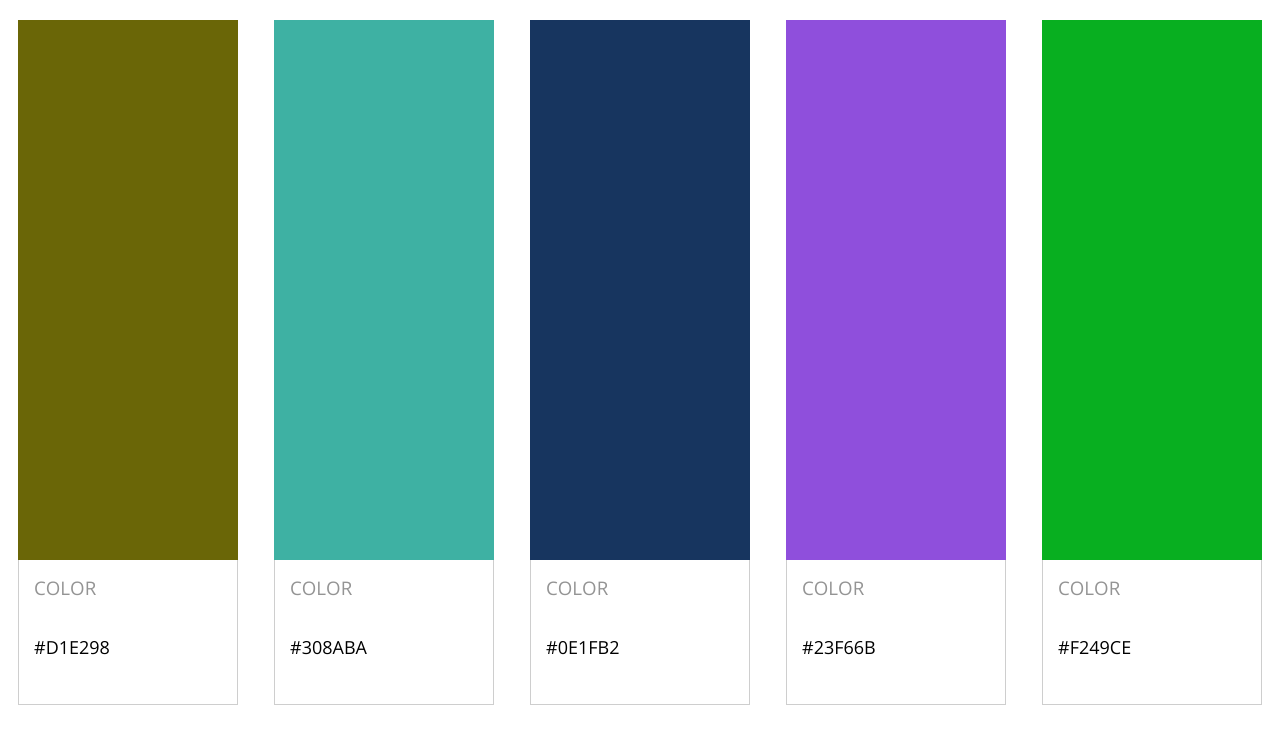
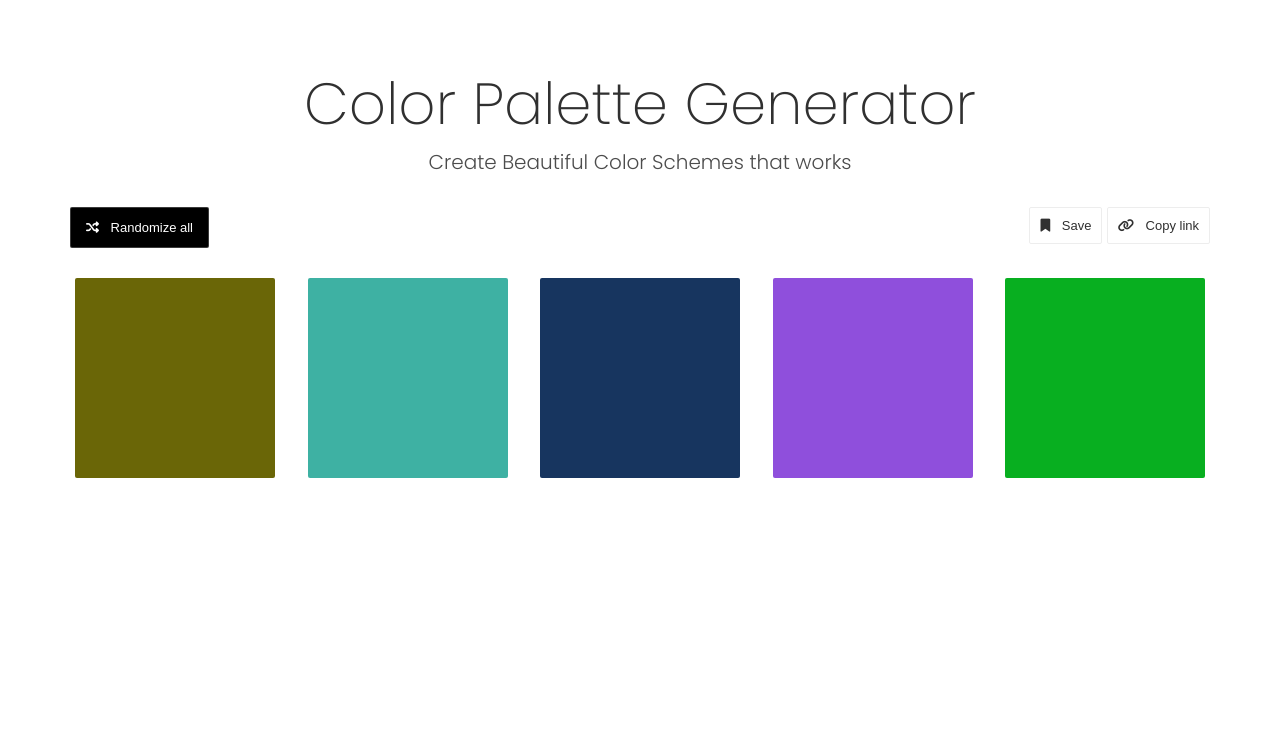
Before and after one commit to Makavetskaya/color-generation, a website built with webpack: page src/index.html in a window 1280 px wide. Built offline with nearby package versions, Linux system fonts and the light colour scheme.

Commit message:
redesing

```diff
--- a/src/app/generatorColors.js
+++ b/src/app/generatorColors.js
@@ -1,8 +1,10 @@
 const colorBlock = document.querySelectorAll('.color')
 const cols = document.querySelectorAll('.col')
-const hexCode = document.querySelectorAll('p')
+const hexCode = document.querySelectorAll('.hex')
 const wrapper = document.querySelector('.wrapper')
-const copy = document.querySelectorAll('.copied')
+const colorInf = document.querySelectorAll('.color-inf')
+const btnRandome = document.querySelector('.btn-randome')
+const icons = document.querySelectorAll('.fa-solid')
 
 console.log(cols)
 
@@ -19,7 +21,7 @@ const generationColors = ()=>{
 
 //// pressing spacebar or enter changes color
 document.addEventListener('keydown', e =>{
-     if(e.code.toLowerCase() === 'enter' || e.code.toLowerCase() === 'space'){
+     if(e.code.toLowerCase() === 'enter' && e.code.toLowerCase() === 'space'){
         upDateColors()
      }
 })
@@ -39,7 +41,9 @@ const upDateColors = ()=>{
 upDateColors()
 
 ///// changes the color of only the clicked element and copy hexCode
-
+btnRandome.addEventListener('click',()=>{
+    upDateColors()
+})
 document.addEventListener('click', e =>{
     let currElem = e.target
     for( let i = 0; i < colorBlock.length; i++){
@@ -48,7 +52,7 @@ document.addEventListener('click', e =>{
             hexCode[i].textContent =  generationColors()
         }
     }
-    if (currElem.classList.contains('code')){
+    if (currElem.classList.contains('hex')){
         return copyhexCode(currElem.textContent)
 
     }
@@ -64,19 +68,19 @@ copyhexCode()
 
 
 document.addEventListener('mouseover',e=>{
-    for( let i = 0; i <hexCode.length; i++){
-        if(e.target === hexCode[i]){
-            copy[i].classList.remove('hide')
+    for( let i = 0; i <colorBlock.length; i++){
+        if(e.target === colorBlock[i] || e.target === hexCode[i] || e.target === icons[i] ){
+            colorInf[i].classList.remove('inactive')
         }else{
-            copy[i].classList.add('hide')
+            colorInf[i].classList.add('inactive')
         }
     }
 })
-document.addEventListener('click',e=>{
-    for( let i = 0; i <hexCode.length; i++){
-        if(e.target === hexCode[i]){
-            copy[i].textContent = 'Copied'
-        }
+// document.addEventListener('click',e=>{
+//     for( let i = 0; i <hexCode.length; i++){
+//         if(e.target === hexCode[i]){
+//             copy[i].textContent = 'Copied'
+//         }
 
-    }
-})
+//     }
+// })
--- a/src/index.html
+++ b/src/index.html
@@ -4,50 +4,87 @@
     <meta charset="UTF-8">
     <meta http-equiv="X-UA-Compatible" content="IE=edge">
     <meta name="viewport" content="width=device-width, initial-scale=1.0">
+    <script src="https://kit.fontawesome.com/61389078d2.js" crossorigin="anonymous"></script>
     <title>Document</title>
 </head>
 <body>
+    <div class="container">
+        <h1>Color Palette Generator</h1>
+            <h2>Create Beautiful Color Schemes that works</h2>
         <div class="wrapper">
+            <div class="navigation-color">
+                <button class="btn-randome">
+                    <i class="fa-solid fa-shuffle"></i>
+                    Randomize all</button>
+                <div>
+                    <button class="btn">
+                        <i class="fa-solid fa-bookmark"></i>
+                        Save
+                    </button>
+                    <button class="btn">
+                        <i class="fa-solid fa-link"></i>
+                        Copy link
+                    </button>
+                </div>
+            </div>
+            <div class="colls">
                 <div class="col">
                     <div class="color"></div>
-            <div class="info">
-                <h3>Color</h3>
-                <div class="copied hide">Copy</div>
-                <p class="code"></p>
+                    <div class="color-inf inactive">
+                        <span class="hex"></span>
+                        <div class="icons">
+                            <i class="fa-solid fa-copy"></i>
+                            <i class="fa-solid fa-fill-drip"></i>
+                        </div>
                     </div>
                  </div>
                  <div class="col">
                     <div class="color"></div>
-            <div class="info">
-                <h3>Color</h3>
-                <div class="copied hide">Copy</div>
-                <p class="code"></p>
+                    <div class="color-inf inactive">
+                        <span class="hex"></span>
+                        <div class="icons">
+                            <i class="fa-solid fa-copy"></i>
+                            <i class="fa-solid fa-fill-drip"></i>
+                        </div>
                     </div>
                  </div>
                  <div class="col">
                     <div class="color"></div>
-            <div class="info">
-                <h3>Color</h3>
-                <div class="copied hide">Copy</div>
-                <p class="code"></p>
+                    <div class="color-inf inactive">
+                        <span class="hex"></span>
+                    <div class="icons">
+                        <i class="fa-solid fa-copy"></i>
+                        <i class="fa-solid fa-fill-drip"></i>
+                    </div>
                     </div>
                  </div>
                  <div class="col">
                     <div class="color"></div>
-            <div class="info">
-                <h3>Color</h3>
-                <div class="copied hide">Copy</div>
-                <p class="code"></p>
+                    <div class="color-inf inactive">
+                        <span class="hex"></span>
+                    <div class="icons">
+                        <i class="fa-solid fa-copy"></i>
+                        <i class="fa-solid fa-fill-drip"></i>
                     </div>
+                    </div>
+
                  </div>
                  <div class="col">
                     <div class="color"></div>
-            <div class="info">
-                <h3>Color</h3>
-                <div class="copied hide">Copy</div>
-                <p class="code"></p>
+                    <div class="color-inf inactive">
+                     <span class="hex"></span>
+                    <div class="icons">
+                        <i class="fa-solid fa-copy"></i>
+                        <i class="fa-solid fa-fill-drip"></i>
+                    </div>
+                    </div>
+
+                 </div>
+                </div>
+
             </div>
          </div>
     </div>
+
 </body>
 </html>
--- a/src/styles/styles.scss
+++ b/src/styles/styles.scss
@@ -1,4 +1,4 @@
-@import url('https://fonts.googleapis.com/css2?family=Open+Sans:wght@300;400&family=Roboto:wght@300&family=Space+Grotesk:wght@500&display=swap');
+@import url('https://fonts.googleapis.com/css2?family=Open+Sans:wght@300&family=Poppins:wght@200;300;400&display=swap');
 
 
 *{
@@ -6,78 +6,143 @@
     margin: 0;
     box-sizing: border-box;
 }
+
+.container{
+    width: 1140px;
+    margin: auto;
+}
 body{
     height: 100vh;
-    font-family: 'Open Sans', sans-serif;
+    font-family: 'Poppins', sans-serif;
+    h1{
+    font-size: 58px;
+    font-weight: 200;
+    color: #303030;
+    margin: 60px 0 0;
+    text-align: center;
+    }
+    h2{
+    font-size: 20px;
+    font-weight: 300;
+    color: #000000b3;
+    margin-bottom: 30px;
+    text-align: center;
+    }
     .wrapper{
         margin: 10px auto;
-        height: 70%;
-        display: flex;
-        justify-content: space-around;
-        .col{
-            flex: 1;
-            flex-direction: column;
-            justify-content: center;
-            margin: 0 8px;
-            padding: 10px;
-            .color{
-                width: 100%;
-                height: 100%;
-               background-color: #2a82e0;
+        .navigation-color{
+            display: flex;
+            width: 100%;
+            justify-content: space-between;
+            margin-bottom: 30px;
+            .btn{
+              padding: 10px;
+              background:none;
+              outline: none;
+              border: 1px solid #c2c2c24d;
+              font-size: 13px;
+              font-weight: 500;
+              border-radius: 2px;
+              color: #303030;
+              transition: all .15s ease-in;
+              i{
+                margin-right: 8px;
+              }
+              &:hover{
+                border: 1px solid #4545454d;
+              }
             }
-            .info{
-                padding: 15px 15px 45px 15px;
-                border-bottom: 1px solid #cecece;
-                border-right: 1px solid #cecece;
-                border-left: 1px solid #cecece;
-                h3{
-                    color: #949494;
-                    text-transform: uppercase;
-                    font-weight: 400;
-                    margin-bottom: 8px;
+            .btn-randome{
+              background-color: #000;
+              padding: 12px 15px;
+              outline: none;
+              border: 1px solid #c2c2c24d;
+              font-size: 13px;
+              font-weight: 500;
+              border-radius: 2px;
+              color: #ffffff;
+              cursor: pointer;
+              transition: all .15s ease-in;
+              i{
+                margin-right: 8px;
+              }
+              &:hover{
+                transform: translateY(-2px);
+                background-color: rgb(45, 45, 45);
+              }
+
+            }
+        }
+        .colls{
+            display: flex;
+            width: 100%;
+            align-items: center;
+            justify-content: space-between;
+
+            .col{
+                position: relative;
+                margin: 0 5px;
+                width: 200px;
+                height: 200px;
+                cursor: ew-resize;
+                transition: all .15s ease-in;
+                &:hover{
+                    transform: translateY(-3px);
+                    box-shadow: 0px 15px 20px rgb(0, 0, 0, 0.1);
                 }
-                p{
-                    font-weight: 400;
-                    font-size: 18px;
-                    cursor: pointer;
-                    // &:hover:after{
-                    //     content:'Copy';
-                    //     display: block;
-                    //     position: absolute;
-                    //     bottom: 180px;
-                    //     right: 180px;
-                    //     background-color: #d2cece;
-                    //     padding: 4px;
-                    //     border-radius: 8px;
-                    //     text-align: center;
-                    //     font-size: 14px;
-                    //     color: white;
-                    //     transition: all .5s ease;
+                .color{
+                    width: 100%;
+                    height: 100%;
+                    border-radius: 2px;
+                }
+                .color-inf{
+                    transition: all .15s ease-in;
+                    span{
+                        position: absolute;
+                        top: 60px;
+                        left: 64px;
+                        font-size: 13px;
+                        font-weight: 600;
+                        letter-spacing: 1.7px;
+                        text-align: center;
+                        text-transform: uppercase;
+                        box-sizing: border-box;
+                        color: #ffffff80;
 
-                    //     }
+
+                    }
+                    .icons{
+                        position: absolute;
+                        bottom: 23px;
+                        left: 64px;
+                        font-size: 13px;
+                        font-weight: 600;
+                        letter-spacing: 1.7px;
+                        text-align: center;
+                        text-transform: uppercase;
+                        box-sizing: border-box;
+                        color: #ffffff80;
+                        .fa-fill-drip{
+                            position: absolute;
+                            left: 60px;
+                        }
+
+                    }
+
                 }
-                .copied{
-                        width: 53px;
-                        bottom: 180px;
-                        right: 180px;
-                        background-color: #d2cece;
-                        padding: 4px;
-                        border-radius: 8px;
-                        text-align: center;
-                        font-size: 14px;
-                        color: white;
-                        transition: all .5s ease;
+
+
+            }
+
+        }
 
 
 
-                }
-            }
-        }
 
     }
 
 }
 
-.hide{
+.inactive{
     opacity: 0;
 }
```
Lines whose indentation alone changed are shown as unchanged.
